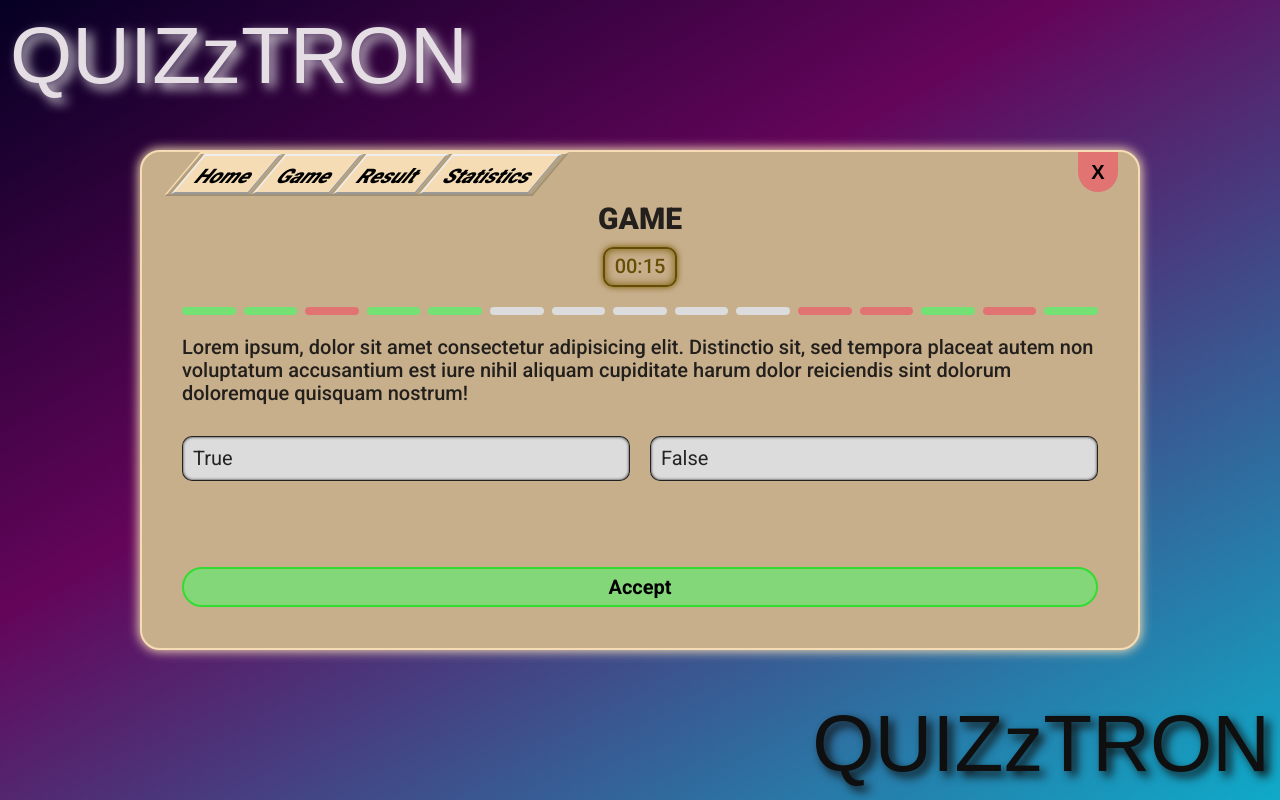
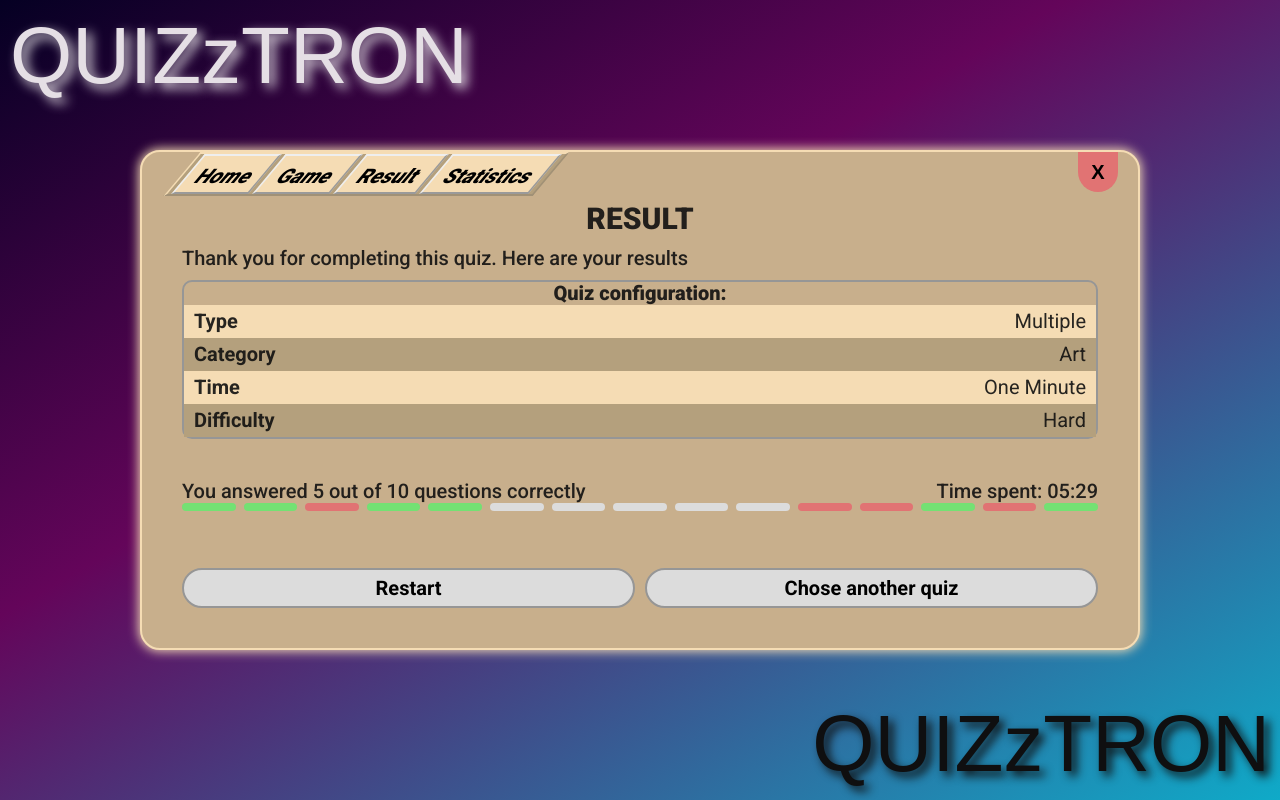
Before and after one commit to RKeyIT/React_01.24, a React (Vite) app: page /result in a window 1280 px wide. Built offline with nearby package versions, Linux system fonts and the light colour scheme; a web font is replaced by a local one.

Commit message:
feat: Result page markdown is ready

```diff
--- a/src/context/GameContext.tsx
+++ b/src/context/GameContext.tsx
@@ -7,7 +7,7 @@ interface IGameProvider {
 }
 
 const defaultContext: IGameContext = {
-  currentPage: PageNames.GAME,
+  currentPage: PageNames.RESULT,
   isInGame: false,
   minQuestionsCount: 5,
   maxQuestionsCount: 15,
--- a/src/features/ContentContainer/ContentContainer.tsx
+++ b/src/features/ContentContainer/ContentContainer.tsx
@@ -11,12 +11,19 @@ import { FC } from 'react'
 import styles from './ContentContainer.module.css'
 
 export const ContentContainer: FC = () => {
-  const [context] = useGameContext()
+  const [context, setContext] = useGameContext()
+
+  const onCloseButton = () => {
+    setContext((prev) => ({
+      ...prev,
+      currentPage: PageNames.HOME
+    }))
+  }
 
   return (
     <div className={styles.ContentContainer}>
       <Navigation />
-      <CloseButton title="Close quiz" />
+      <CloseButton callback={onCloseButton} title="Close quiz" />
       <Heading pageName={context.currentPage} />
       {context.currentPage === PageNames.HOME && <Home />}
       {context.currentPage === PageNames.GAME && <Game />}
--- a/src/pages/Home/Home.tsx
+++ b/src/pages/Home/Home.tsx
@@ -4,6 +4,7 @@ import styles from './Home.module.css'
 import { Select } from '../../shared/Select/Select'
 import { QuizCategories, QuizDifficulties, QuizTime, QuizType } from '../../global.types'
 import { useGameContext } from '../../context/useGameContext'
+import { PageNames } from '../../context/GameContext.types'
 
 export const Home = () => {
   const [context, setContext] = useGameContext()
@@ -55,8 +56,19 @@ export const Home = () => {
     }))
   }
 
-  const onStartHandler = () => console.log(context.getApiUrl())
-  const onShowStatisticsHandler = () => console.log(context)
+  const onStartHandler = () => {
+    setContext((prev) => ({
+      ...prev,
+      currentPage: PageNames.GAME
+    }))
+    console.log(context.getApiUrl())
+  }
+  const onShowStatisticsHandler = () => {
+    setContext((prev) => ({
+      ...prev,
+      currentPage: PageNames.STATISTICS
+    }))
+  }
 
   return (
     <div className={styles.Home}>
--- a/src/pages/Result/Result.module.css
+++ b/src/pages/Result/Result.module.css
@@ -0,0 +1,36 @@
+.Result {
+    display: grid;
+    grid-template-rows: auto auto auto;
+}
+
+.congratulations {
+    display: flex;
+    flex-direction: column;
+    gap: var(--ui-element-padding)
+}
+
+.summary {
+    display: grid;
+    grid-template: 1fr 1fr / 1fr 1fr;
+}
+
+.summary> :nth-child(-n + 2) {
+    display: flex;
+    align-items: flex-end;
+    overflow: hidden;
+}
+
+.summary> :nth-child(2) {
+    justify-content: flex-end;
+}
+
+.summary> :last-child {
+    grid-column-start: span 2;
+}
+
+.buttons {
+    display: flex;
+    flex-direction: row;
+    align-items: flex-end;
+    gap: var(--ui-element-padding);
+}
--- a/src/pages/Result/Result.tsx
+++ b/src/pages/Result/Result.tsx
@@ -1,5 +1,8 @@
+import { PageNames } from '../../context/GameContext.types'
+import { useGameContext } from '../../context/useGameContext'
 import { Button } from '../../shared/Button/Button'
 import { ProgressBar } from '../../shared/ProgressBar/ProgressBar'
+import { Table } from '../../shared/Table/Table'
 import { TextField } from '../../shared/TextField/TextField'
 import styles from './Result.module.css'
 import { FC } from 'react'
@@ -14,15 +17,37 @@ import { FC } from 'react'
 */
 
 export const Result: FC = () => {
+  const [, setContext] = useGameContext()
+
+  const onRestart = () => {
+    setContext((prev) => ({
+      ...prev,
+      currentPage: PageNames.GAME
+    }))
+  }
+
+  const onAnotherQuiz = () => {
+    setContext((prev) => ({
+      ...prev,
+      currentPage: PageNames.HOME
+    }))
+  }
+
   return (
     <div className={styles.Result}>
-      <TextField>Thank you for completing this quiz. Here are your results</TextField>
-      <TextField>Quiz configuration: type, category, time and difficulty</TextField>
-      <TextField>You answered 5 out of 10 questions correctly</TextField>
-      <ProgressBar />
-      <TextField>Time spended: 05:29</TextField>
-      <Button content='Restart'/>
-      <Button content='Chose another quiz'/>
+      <div className={styles.congratulations}>
+        <TextField>Thank you for completing this quiz. Here are your results</TextField>
+        <Table name="Quiz configuration" />
+      </div>
+      <div className={styles.summary}>
+        <TextField>You answered 5 out of 10 questions correctly</TextField>
+        <TextField>Time spent: 05:29</TextField>
+        <ProgressBar />
+      </div>
+      <div className={styles.buttons}>
+        <Button callback={onRestart} content="Restart" />
+        <Button callback={onAnotherQuiz} content="Chose another quiz" />
+      </div>
     </div>
   )
 }
--- a/src/shared/CloseButton/CloseButton.tsx
+++ b/src/shared/CloseButton/CloseButton.tsx
@@ -3,11 +3,12 @@ import { FC } from 'react'
 
 interface IProps {
   title?: string
+  callback?: () => void
 }
 
-export const CloseButton: FC<IProps> = ({ title = 'close' }) => {
+export const CloseButton: FC<IProps> = ({ title = 'close', callback }) => {
   return (
-    <button type="button" title={title} className={styles.CloseButton}>
+    <button onClick={callback} type="button" title={title} className={styles.CloseButton}>
       x
     </button>
   )
--- /dev/null
+++ b/src/shared/Table/Table.module.css
@@ -0,0 +1,41 @@
+.Table {
+    display: grid;
+    border: 2px solid var(--color-ui-border);
+    border-radius: var(--ui-element-padding);
+}
+
+.tableName {
+    font-weight: 900;
+    padding-left: var(--ui-element-padding);
+    padding-right: var(--ui-element-padding);
+    text-align: center;
+}
+
+.row {
+    display: grid;
+    grid-template-columns: 1fr 1fr;
+    justify-content: space-between;
+    background-color: var(--color-main-dark);
+    padding-top: calc(var(--ui-element-padding) / 2);
+    padding-bottom: calc(var(--ui-element-padding) / 2);
+}
+
+.row:nth-child(even) {
+    background-color: var(--color-main-light);
+}
+
+.category,
+.description {
+    text-transform: capitalize;
+    padding-left: var(--ui-element-padding);
+    padding-right: var(--ui-element-padding);
+}
+
+.category {
+    font-weight: 600;
+}
+
+.description {
+    display: flex;
+    justify-self: flex-end;
+}
--- /dev/null
+++ b/src/shared/Table/Table.tsx
@@ -0,0 +1,33 @@
+import styles from './Table.module.css'
+import { FC } from 'react'
+
+interface IProps {
+  rows?: number
+  name?: string
+  categories?: string[]
+  descriptions?: string[]
+}
+
+export const Table: FC<IProps> = ({ name = 'Table' }) => {
+  return (
+    <div className={styles.Table}>
+      <div className={styles.tableName}>{name}:</div>
+      <div className={styles.row}>
+        <div className={styles.category}>type</div>
+        <div className={styles.description}>multiple</div>
+      </div>
+      <div className={styles.row}>
+        <div className={styles.category}>category</div>
+        <div className={styles.description}>Art</div>
+      </div>
+      <div className={styles.row}>
+        <div className={styles.category}>time</div>
+        <div className={styles.description}>one minute</div>
+      </div>
+      <div className={styles.row}>
+        <div className={styles.category}>difficulty</div>
+        <div className={styles.description}>hard</div>
+      </div>
+    </div>
+  )
+}
```
Also changed, not shown: src/shared/TextField/TextField.tsx (+6 -9 lines).
